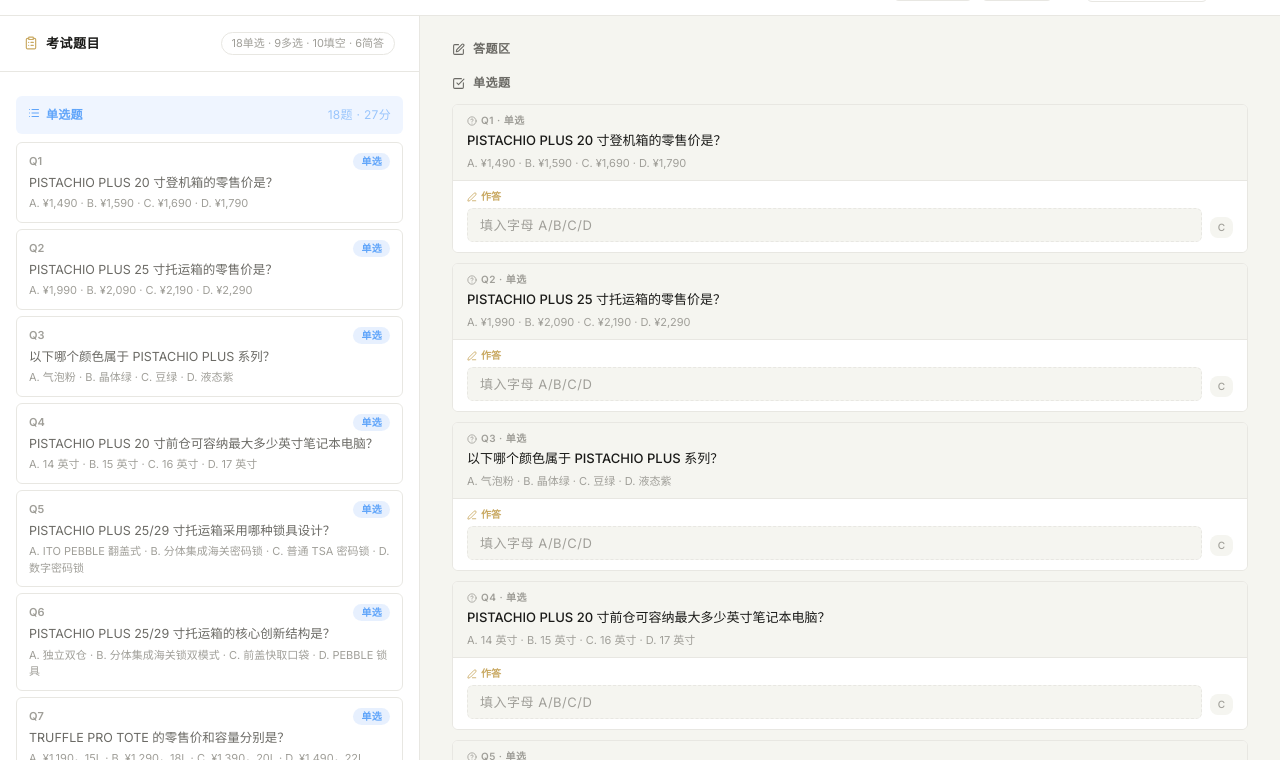
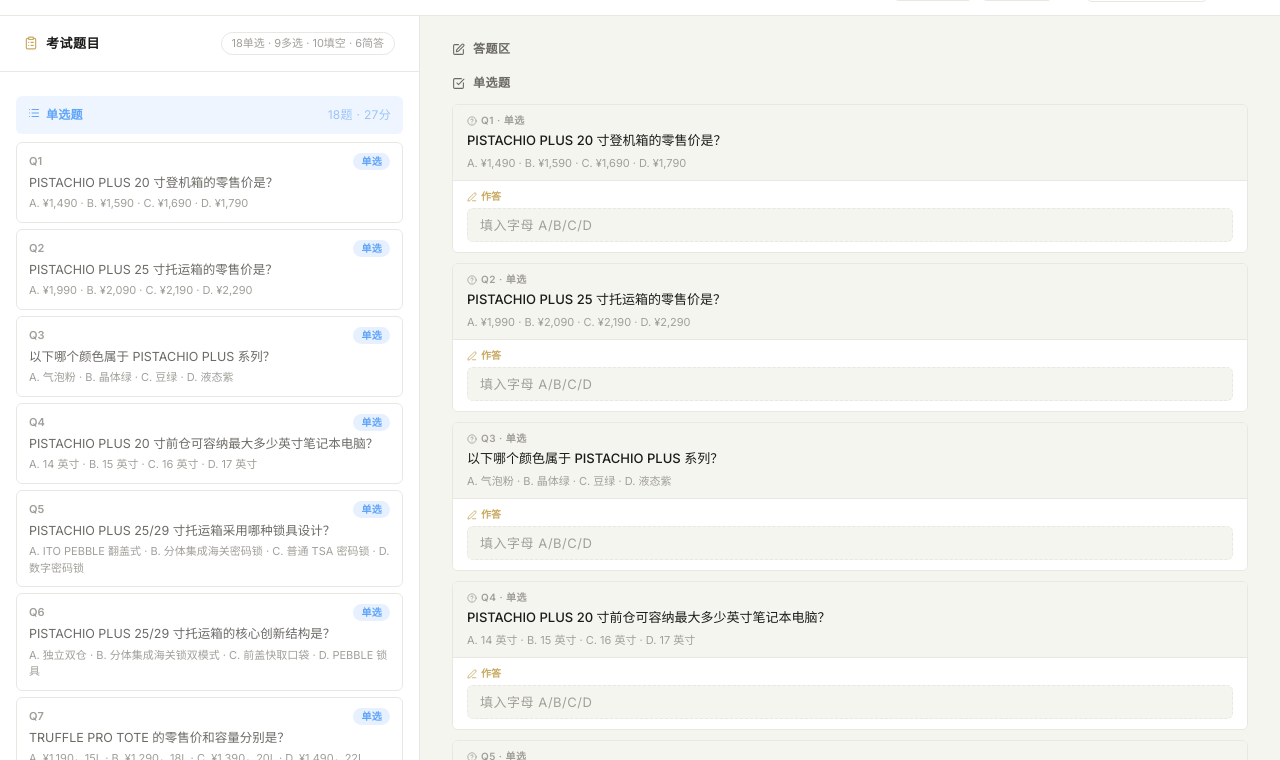
Before and after one commit to Mightymojoy/ITO-AI-Grading, a website: page index.html in a window 1280 px wide. Shown: the part 40-800 px from the top of the page. Drawn offline with nearby package versions, Linux system fonts and the light colour scheme.

Commit message:
隐藏答题区标准答案，防止主播看到

```diff
--- a/index.html
+++ b/index.html
@@ -116,11 +116,9 @@ body{font-family:var(--font);background:var(--bg);color:var(--text);min-height:1
 .ans-input{flex:1;padding:8px 12px;background:var(--bg);border:1px dashed var(--border);border-radius:var(--radius-sm);font-size:13px;color:var(--text);font-family:var(--font);transition:all .15s;outline:none;letter-spacing:.5px}
 .ans-input:focus{border-color:var(--gold);border-style:solid;background:var(--bg-card)}
 .ans-textarea{min-height:70px;resize:vertical;line-height:1.6}
-.ans-expected{font-size:10px;color:var(--text-tertiary);font-weight:500;padding:3px 8px;background:var(--bg);border-radius:8px;white-space:nowrap;font-variant-numeric:tabular-nums}
 .ans-input::placeholder{color:var(--text-tertiary)}
 .ans-textarea{min-height:72px;resize:vertical;line-height:1.5}
 .ans-options{font-size:11px;color:var(--text-tertiary);margin-bottom:6px;line-height:1.5}
-.ans-expected{font-size:10px;color:var(--text-tertiary);margin-top:4px;display:block;text-align:right}
 
 /* Action bar */
 .action-bar{display:flex;gap:8px;margin-top:16px;flex-wrap:wrap;padding-top:16px;border-top:1px solid var(--border)}
@@ -452,13 +450,13 @@ function renderAnswerInputs() {
         h += '<div class="ans-a-label"><i data-lucide="pen-line" style="width:10px;height:10px"></i>填入答案</div>';
         h += '<div class="ans-a-row">';
         h += '<input id="ans-'+q.id+'" class="ans-input" placeholder="填空回答..." style="flex:1">';
-        h += '<span class="ans-expected">'+q.blankAnswer+'</span></div>';
+        h += '</div>';
       } else {
         h += '<div class="ans-a-label"><i data-lucide="pen-line" style="width:10px;height:10px"></i>作答</div>';
         var ph = s.type === '单选' ? '填入字母 A/B/C/D' : '填入字母组合 如 ABCDE';
         h += '<div class="ans-a-row">';
         h += '<input id="ans-'+q.id+'" class="ans-input" placeholder="'+ph+'" maxlength="'+(s.type==='单选'?'1':'5')+'">';
-        h += '<span class="ans-expected">'+q.answer+'</span></div>';
+        h += '</div>';
       }
       h += '</div></div>';
     });
```
